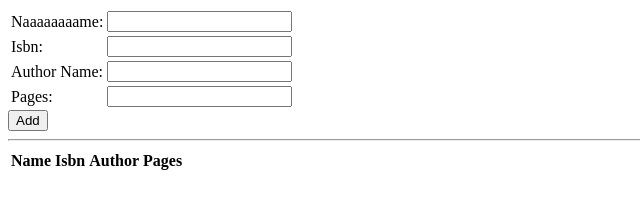
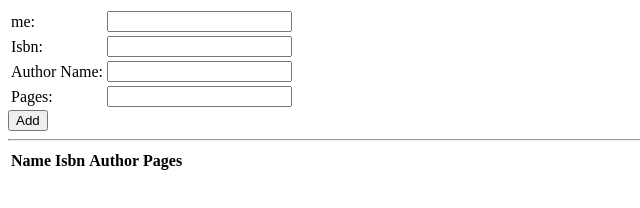
Before and after one commit to AmiraNoaman/Books, a website: page index.html in a window 1280 px wide. Shown: the full height of the page, 0-640 px from the left. Drawn offline with nearby package versions, Linux system fonts and the light colour scheme; no server answers.

Commit message:
yaaayyyy

```diff
--- a/index.html
+++ b/index.html
@@ -8,7 +8,7 @@
     <div>
     <table>
         <tr>
-        <td>Naaaaaaaame:</td>
+        <td>me:</td>
         <td><input type="text" ng-model="Name"></td>
         </tr>
         <tr>
```
